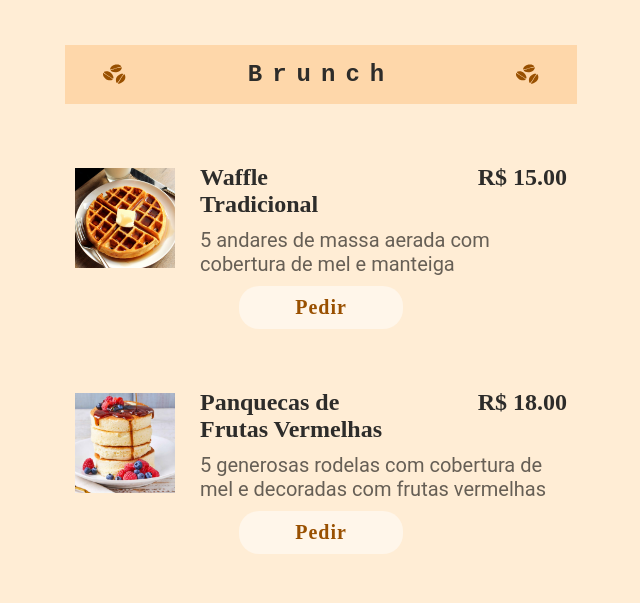
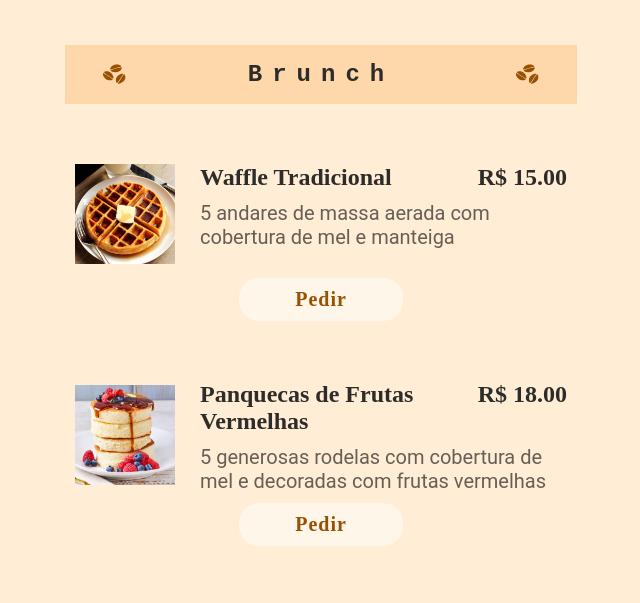
Before and after one commit to ThalitaRibeirao/ExploreRocketSeat-FrontEnd, a plain HTML site: page index.html in a window 1280 px wide. Shown: the part 152-755 px from the top of the page, without its empty margins (319-959 px from the left). Drawn offline with Linux system fonts and the light colour scheme.

Commit message:
fixing item title

```diff
--- a/style.css
+++ b/style.css
@@ -194,6 +194,9 @@ a:hover{
         font-size: 1.5rem;
     }
 
+    .name-item {
+        flex: 3;
+    }
     .price-item{
         text-align: right;
     }
```
